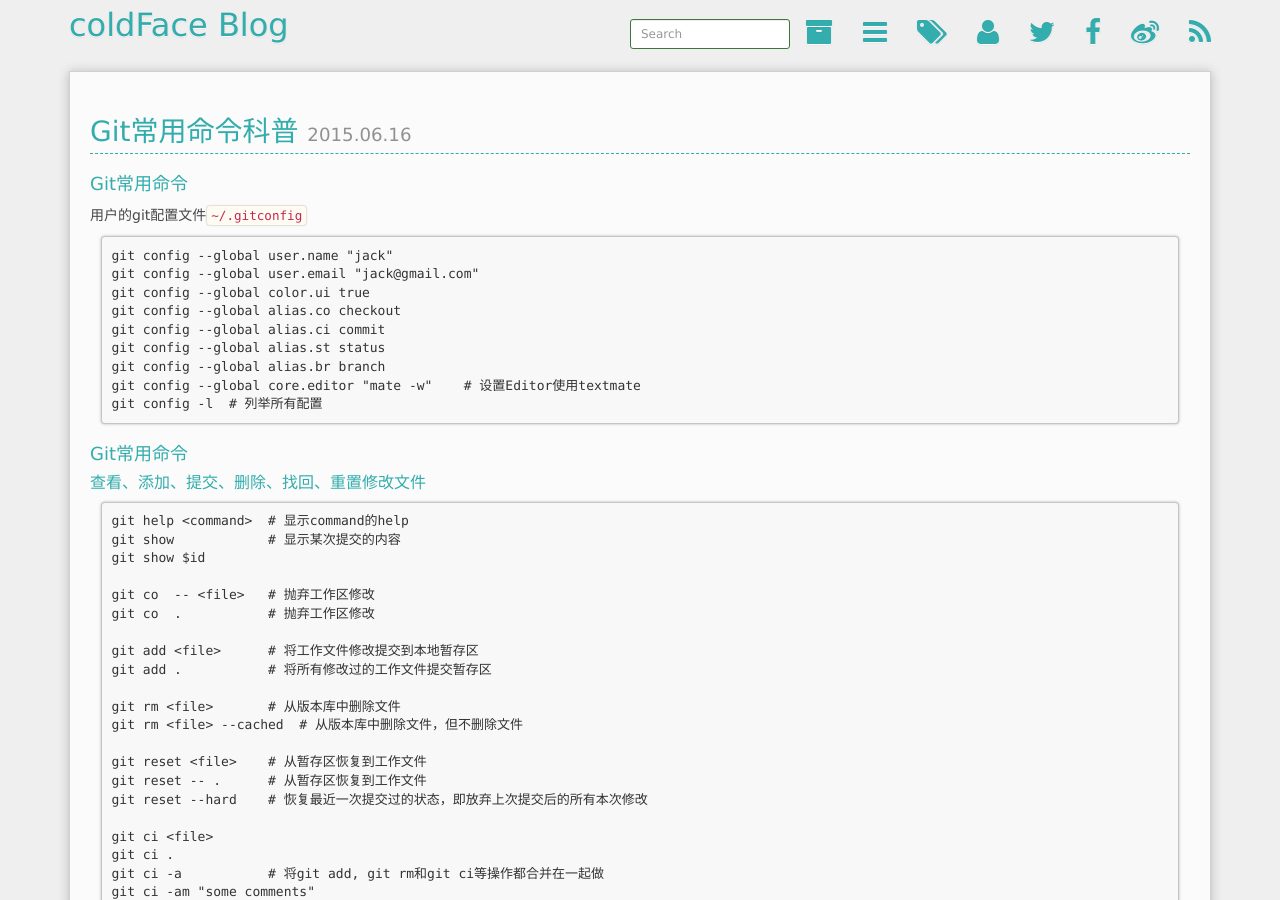
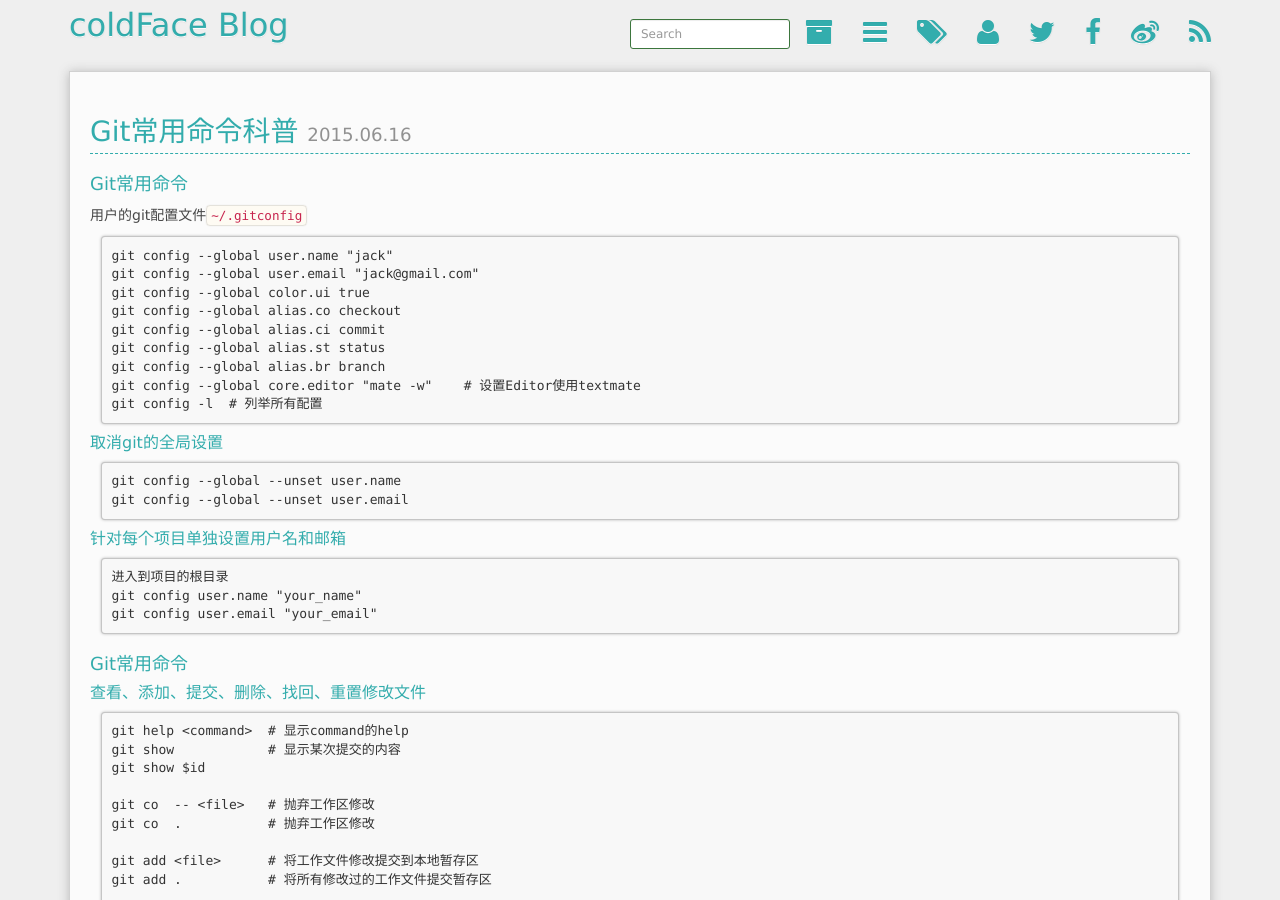
Before and after one commit to jackzhao29/jackzhao29.github.com, a Jekyll site: the page built from _posts/2015-06-16-Git常用命令.md, in a window 1280 px wide and 900 px high. Built offline with Jekyll 4.4.1, drawn with Linux system fonts in a browser that asks for light colours; Markdown is read by kramdown in place of the engine named in the settings; comment, search, counter and statistics services are not loaded.

Commit message:
add git command

````diff
--- a/_posts/2015-06-16-Git常用命令.md
+++ b/_posts/2015-06-16-Git常用命令.md
@@ -19,6 +19,19 @@ git config --global alias.st status
 git config --global alias.br branch
 git config --global core.editor "mate -w"    # 设置Editor使用textmate
 git config -l  # 列举所有配置
+```
+#### 取消git的全局设置
+
+```
+git config --global --unset user.name
+git config --global --unset user.email
+```
+#### 针对每个项目单独设置用户名和邮箱
+
+```
+进入到项目的根目录
+git config user.name "your_name"
+git config user.email "your_email"
 ```
 ### Git常用命令
 #### 查看、添加、提交、删除、找回、重置修改文件
````
